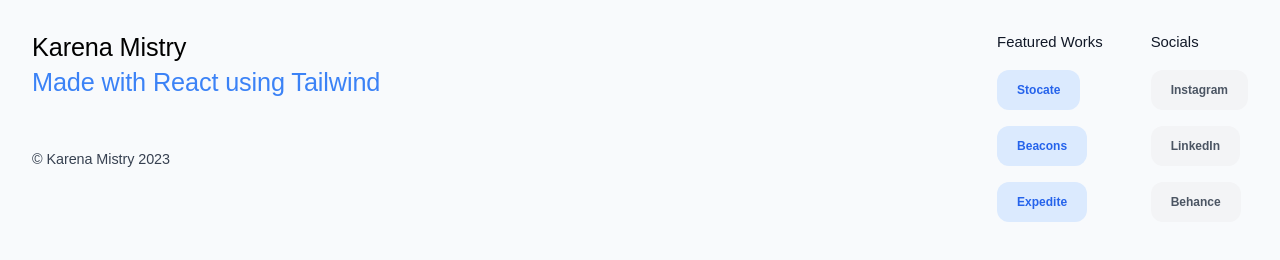
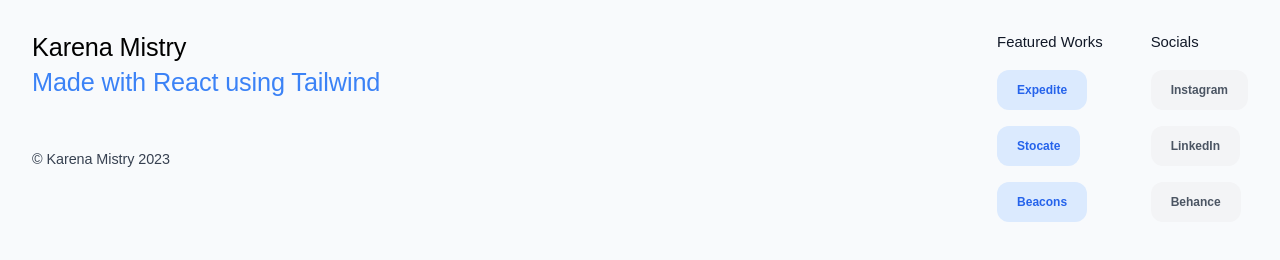
Before and after one commit to karenamistry/Portfolio-Nov-2022, a React (Create React App) app: page / in a window 1280 px wide. Shown: the part 5940-6200 px from the top of the page. Built offline with nearby package versions, Linux system fonts and the light colour scheme.

Commit message:
footer order

```diff
--- a/src/components/footer.js
+++ b/src/components/footer.js
@@ -23,14 +23,14 @@ function Footer() {
               <div className="hidden paragraph md:flex md:flex-col">
                 Featured Works
               </div>
+              <Link className="blue-button" to="/expedite">
+                Expedite
+              </Link>
               <Link className="blue-button" to="/stocate">
                 Stocate
               </Link>
               <Link className="blue-button" to="/beacons">
                 Beacons
-              </Link>
-              <Link className="blue-button" to="/expedite">
-                Expedite
               </Link>
             </div>
             <div className="flex flex-col gap-y-4">
```
